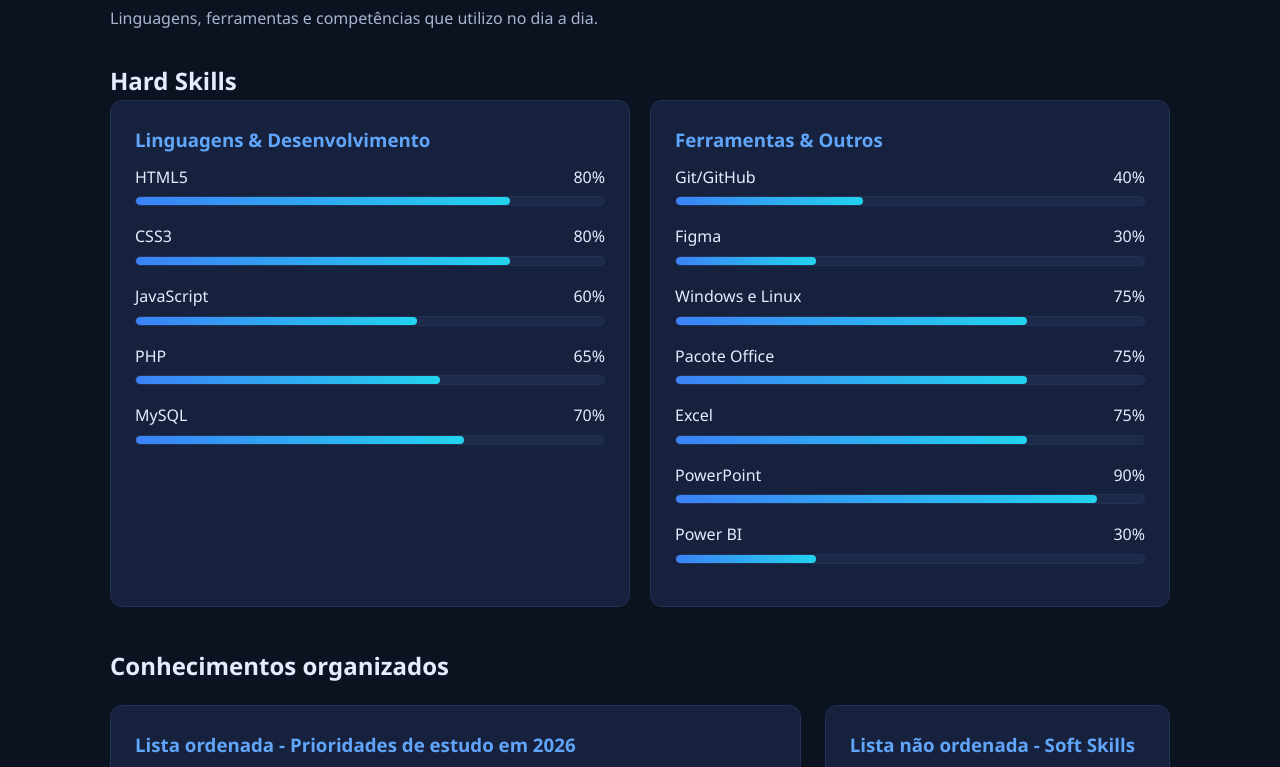
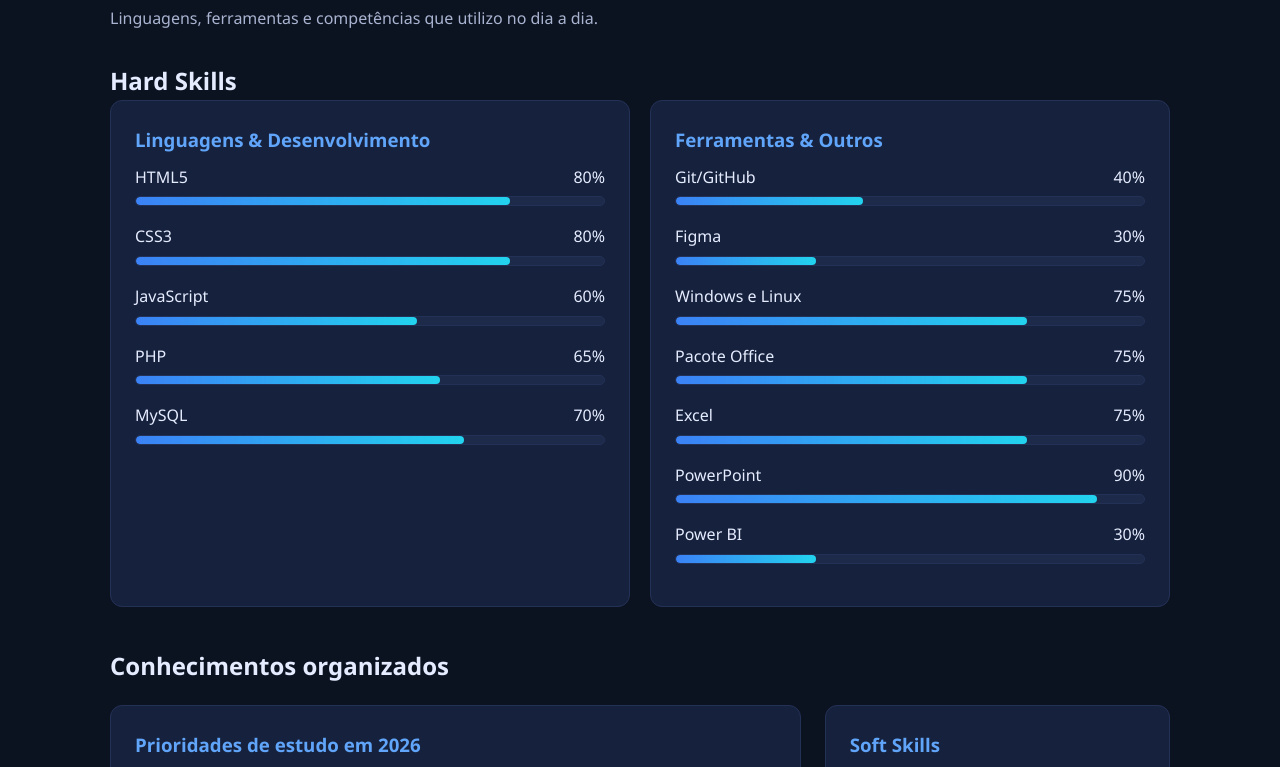
Before and after one commit to kauefilipe-cell/portfolio, a plain HTML site: page habilidades.html in a window 1280 px wide. Shown: the part 153-920 px from the top of the page. Drawn offline with Linux system fonts and the light colour scheme.

Commit message:
Update habilidades.html

```diff
--- a/habilidades.html
+++ b/habilidades.html
@@ -130,7 +130,7 @@
       <h2 style="margin-top:40px;">Conhecimentos organizados</h2>
       <div class="about-grid" style="margin-top:20px;">
         <article class="card">
-          <h3>Lista ordenada - Prioridades de estudo em 2026</h3>
+          <h3>Prioridades de estudo em 2026</h3>
           <ol style="padding-left:20px; color: var(--text-muted);">
             <li>Melhorar lógica de programação</li>
             <li>Aprofundar em JavaScript moderno</li>
@@ -142,7 +142,7 @@
         </article>
 
         <aside class="about-side">
-          <h3>Lista não ordenada - Soft Skills</h3>
+          <h3>Soft Skills</h3>
           <ul>
             <li>Trabalho em equipe</li>
             <li>Comunicação clara</li>
```
